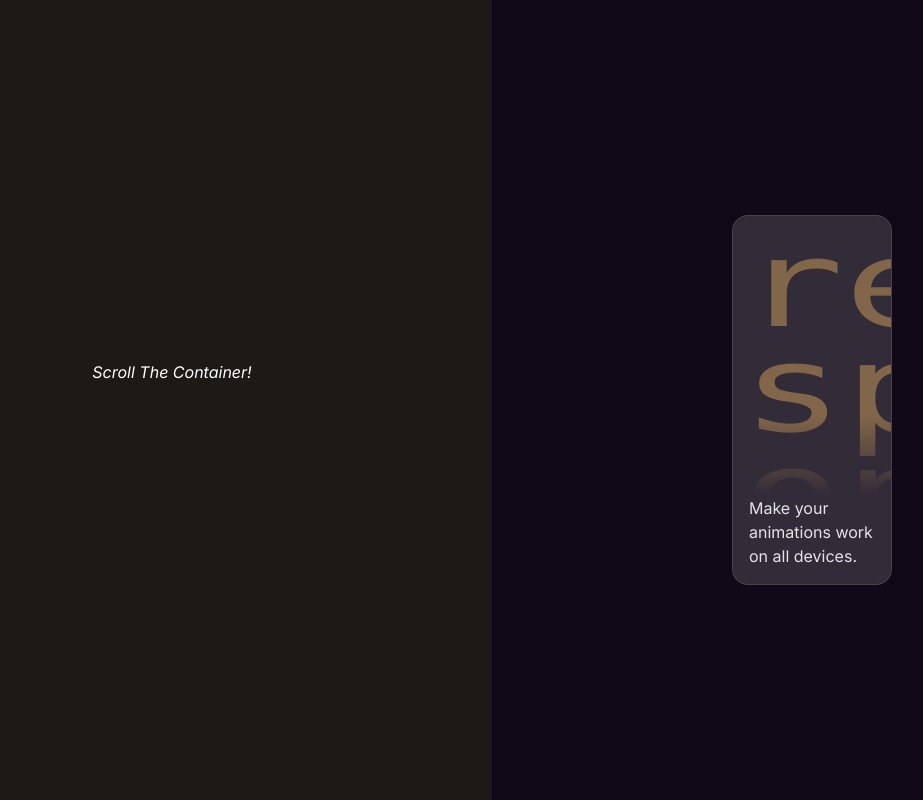
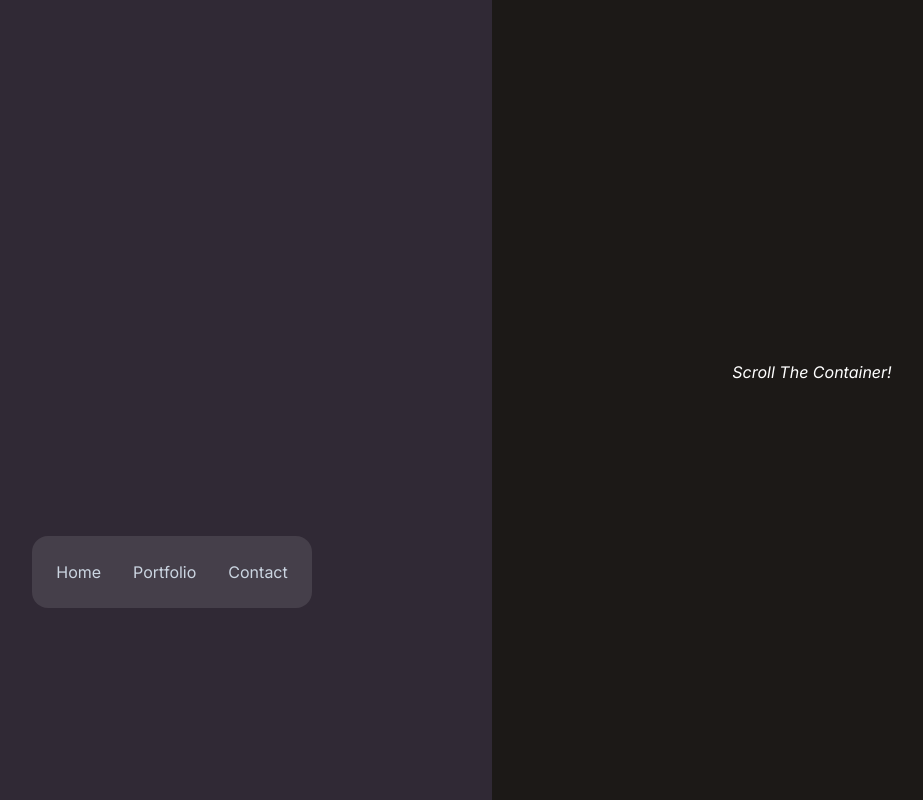
Before and after one commit to ayushnagarcodes/motion-components, a React (Vite) app: page / in a window 1280 px wide. Shown: the top 800 px of the page, without its empty margins (148-1071 px from the left). Built offline with nearby package versions, Linux system fonts and the light colour scheme.

Commit message:
Add a component: BottomStickyNav

```diff
--- a/src/App.tsx
+++ b/src/App.tsx
@@ -1,3 +1,4 @@
+import BottomStickyNav from "./components/BottomStickyNav";
 import DragTransform from "./components/DragTransform";
 import ExitAnimation from "./components/ExitAnimation";
 import FormSubmit from "./components/FormSubmit";
@@ -14,6 +15,7 @@ function App() {
   return (
     <main className="grid md:grid-cols-2">
       {/* <Practice /> */}
+      <BottomStickyNav />
       <TextSlideOnScroll />
       <TextStretch />
       <MusicPlayer />
--- /dev/null
+++ b/src/components/BottomStickyNav.tsx
@@ -0,0 +1,87 @@
+import { AnimatePresence, motion } from "motion/react";
+import { useState } from "react";
+
+const portfolioLinks = [
+  "Google",
+  "Facebook",
+  "Amazon",
+  "Microsoft",
+  "Apple",
+  "Tesla",
+];
+
+function BottomStickyNav() {
+  const [isOpen, setIsOpen] = useState(false);
+
+  return (
+    <section className="flex min-h-screen w-full items-end justify-center bg-[#302935] pb-48">
+      <AnimatePresence>
+        <motion.div
+          layout
+          style={{ borderRadius: 16 }}
+          className="flex flex-col overflow-clip bg-white/10 p-4 text-slate-300"
+        >
+          {isOpen && (
+            <motion.div
+              layout
+              variants={{
+                hidden: {},
+                visible: {
+                  transition: {
+                    staggerChildren: 0.05,
+                    delayChildren: 0.2,
+                  },
+                },
+              }}
+              initial="hidden"
+              animate="visible"
+              exit="hidden"
+              className="mb-8 grid w-[80vw] max-w-[600px] grid-cols-2 gap-4 *:rounded-xl *:bg-white/10 *:px-4 *:py-2 md:w-[40vw] xl:w-[30vw]"
+            >
+              {portfolioLinks.map((linkTitle) => (
+                <motion.a
+                  variants={{
+                    hidden: {
+                      opacity: 0,
+                      y: 20,
+                    },
+                    visible: {
+                      opacity: 1,
+                      y: 0,
+                    },
+                  }}
+                  key={linkTitle}
+                  href="#"
+                  className="inline-block"
+                >
+                  {linkTitle}
+                </motion.a>
+              ))}
+            </motion.div>
+          )}
+          <motion.ol
+            layout
+            className="mx-auto flex gap-4 *:rounded-xl *:p-2 *:transition-colors hover:*:bg-gray-300 hover:*:text-stone-800"
+          >
+            <li>
+              <a>Home</a>
+            </li>
+            <li className={`${isOpen ? "bg-gray-300 text-stone-800" : ""}`}>
+              <button
+                className="flex items-center gap-1"
+                onClick={() => setIsOpen(!isOpen)}
+              >
+                Portfolio
+              </button>
+            </li>
+            <li>
+              <a>Contact</a>
+            </li>
+          </motion.ol>
+        </motion.div>
+      </AnimatePresence>
+    </section>
+  );
+}
+
+export default BottomStickyNav;
```
